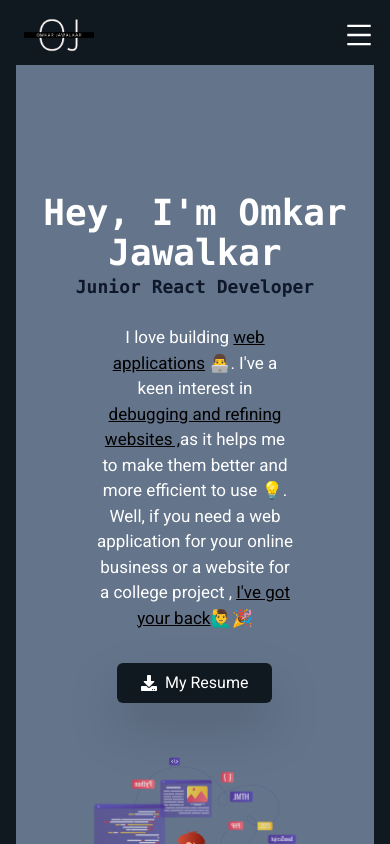
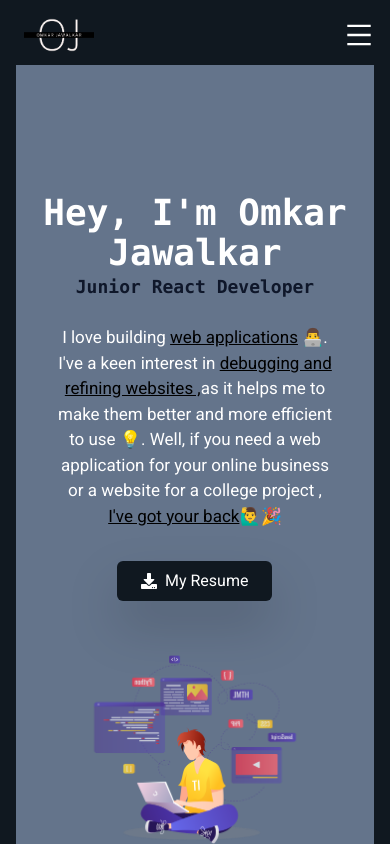
Before and after one commit to Omkar-Jawalkar/My_Portfolio, a React (Create React App) app: page / in a window 390 px wide. Shown: the top 844 px of the page. Built offline with nearby package versions, Linux system fonts and the light colour scheme.

Commit message:
done done done

```diff
--- a/src/Components/FirstSection.js
+++ b/src/Components/FirstSection.js
@@ -14,7 +14,7 @@ const FirstSection = () => {
           Junior React Developer
         </div>
 
-        <p className="mx-20 text-[17px] my-6 text-white">
+        <p className=" mx-10 md:mx-20  text-[17px] my-6 text-white">
           I love building{" "}
           <span className="underline text-black ">web applications</span> 👨‍💻.
           I've a keen interest in{" "}
```
